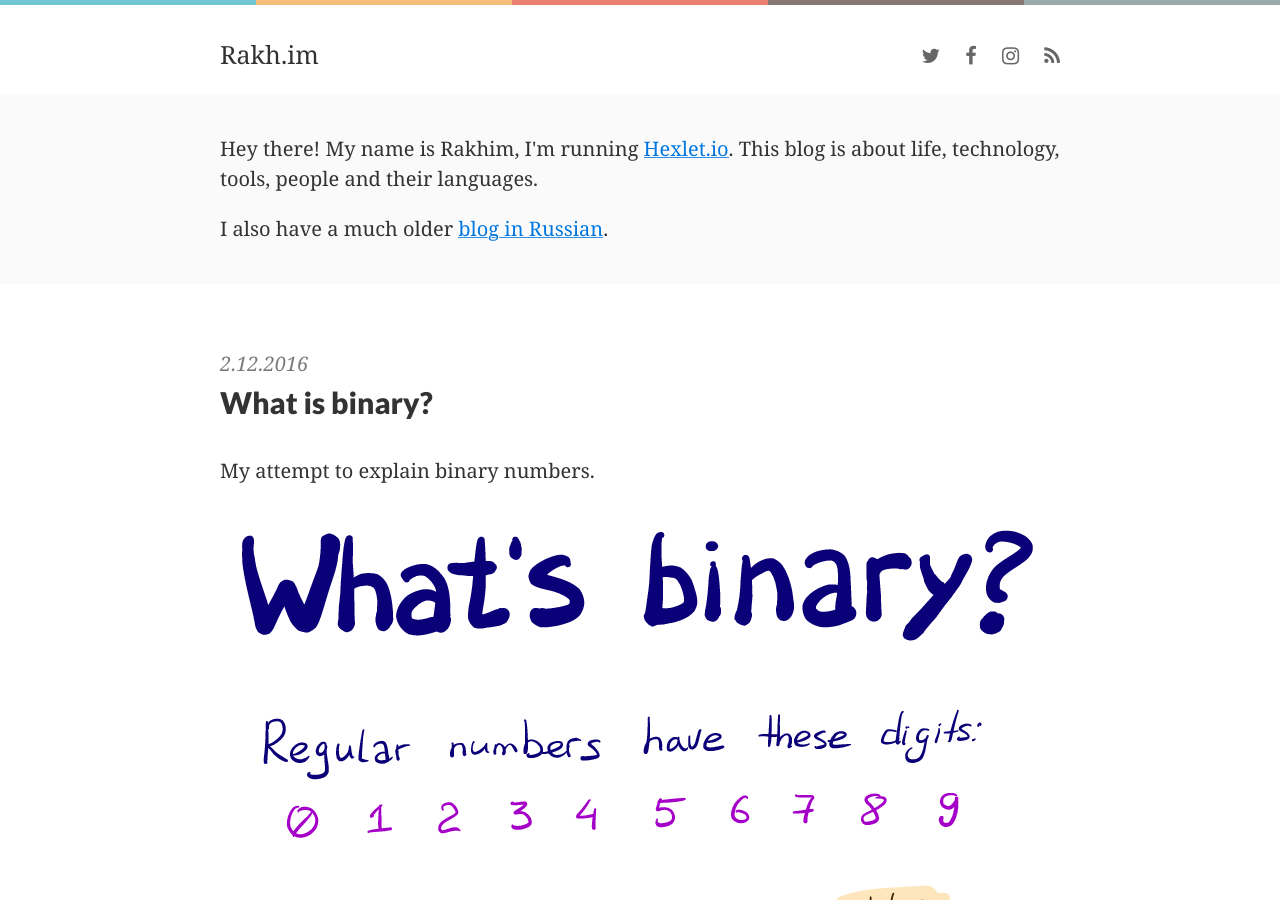
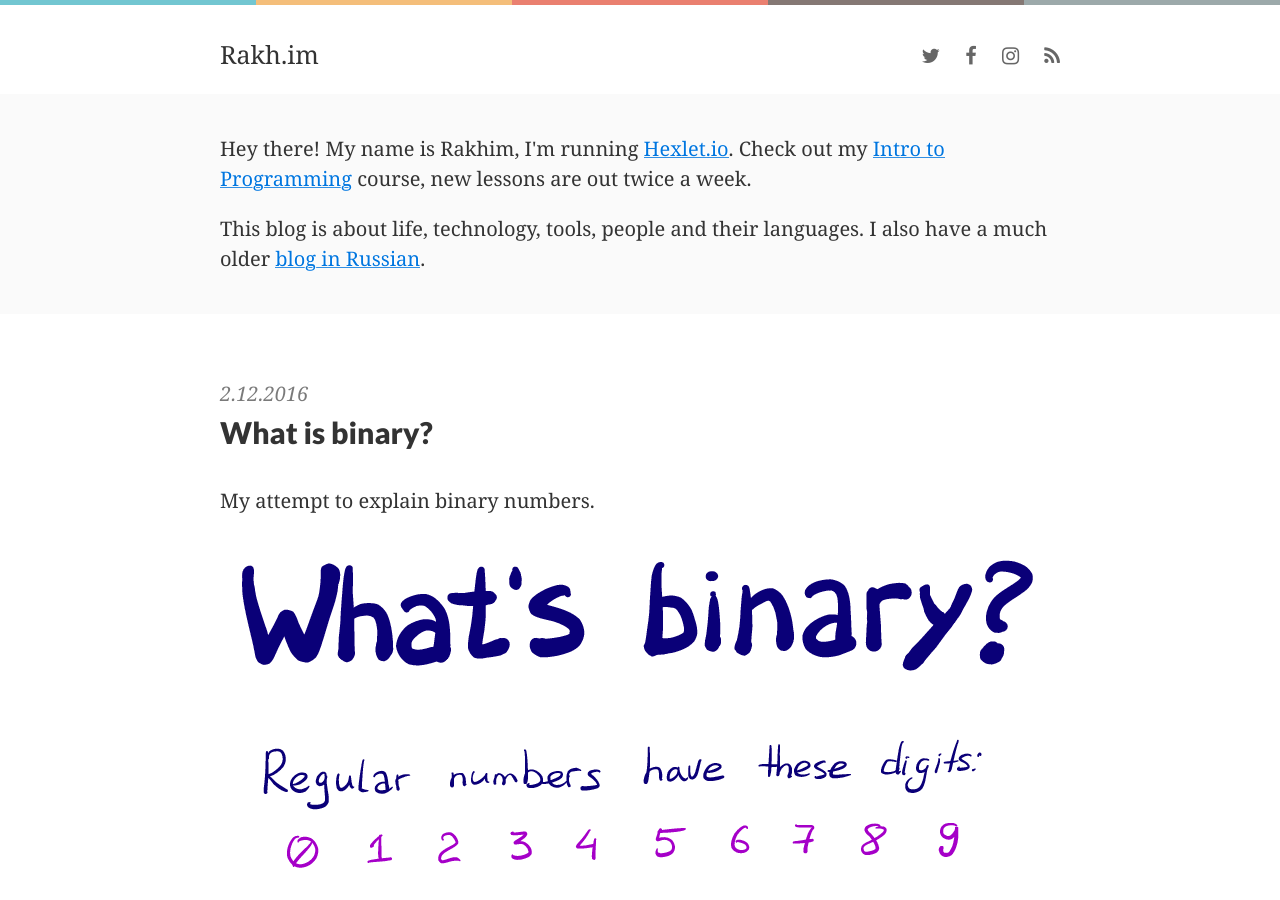
Before and after one commit to freetonik/hello, a Jekyll site: the page built from index.html, in a window 1280 px wide and 900 px high. Built offline with Jekyll 4.4.1, drawn with Linux system fonts in a browser that asks for light colours; nearby versions of some CDN libraries; the list of posts is cut into pages by our own code.

Commit message:
update intro

```diff
--- a/_includes/intro.html
+++ b/_includes/intro.html
@@ -4,10 +4,10 @@
     <div class="posts">
       <div class="post">
         <p class="post-summary">
-          Hey there! My name is Rakhim, I'm running <a href="https://ru.hexlet.io?utm_medium=blog&utm_source=rakhim&utm_campaign=rakhim_homepage">Hexlet.io</a>. This blog is about life, technology, tools, people and their languages.
+          Hey there! My name is Rakhim, I'm running <a href="https://ru.hexlet.io?utm_medium=blog&utm_source=rakhim&utm_campaign=rakhim_homepage">Hexlet.io</a>. Check out my <a href="https://en.hexlet.io/courses/intro_to_programming?utm_medium=blog&utm_source=rakhim&utm_campaign=rakhim_homepage">Intro to Programming</a> course, new lessons are out twice a week.
 
         <p class="post-summary">
-          I also have a much older <a href="https://rakh.im">blog in Russian</a>.
+          This blog is about life, technology, tools, people and their languages. I also have a much older <a href="https://rakh.im">blog in Russian</a>.
         </p>
       </div>
     </div>
```
